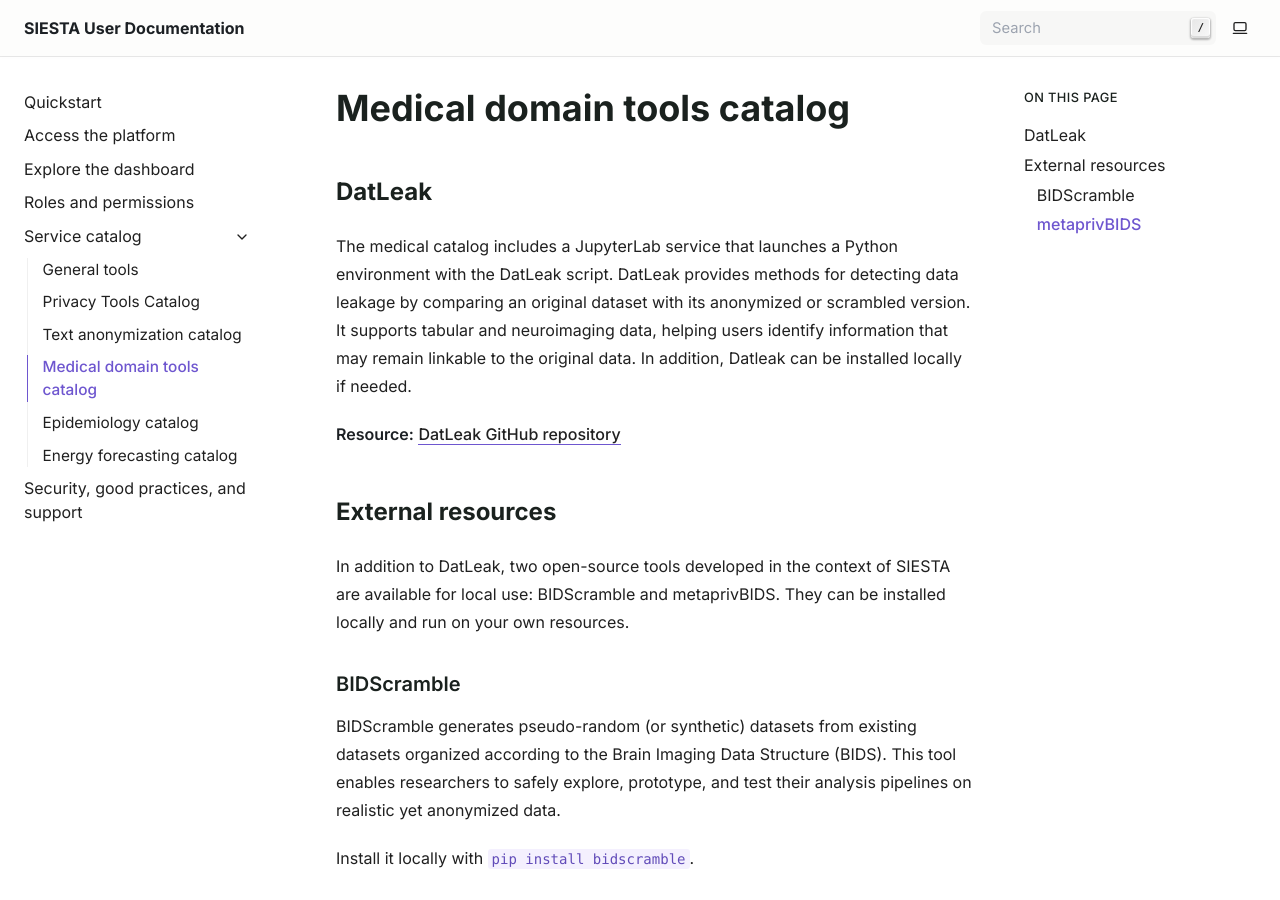
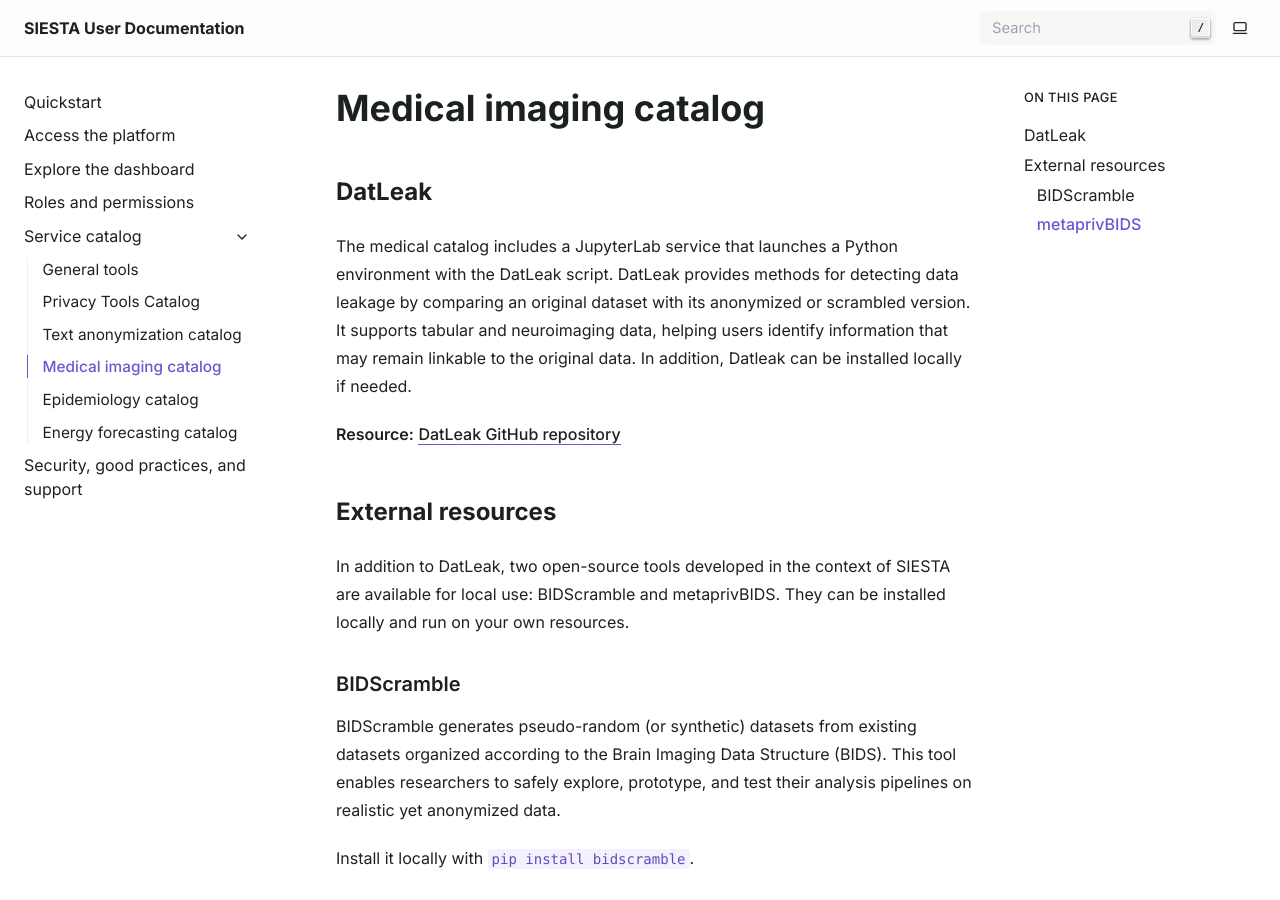
Before and after one commit to SIESTA-eu/siesta-docs, a Sphinx documentation site: the page built from docs/catalog/medical.md, in a window 1280 px wide and 900 px high. Built offline with Sphinx 7.4.7, drawn with Linux system fonts in a browser that asks for light colours.

Commit message:
Update catalogs

```diff
--- a/docs/catalog/index.md
+++ b/docs/catalog/index.md
@@ -11,7 +11,7 @@ The initial review found the following areas/repositories associated with SIESTA
 | General tools | [General tools](general.md) |
 | Privacy tools | [Privacy Tools Catalog](privacy.md) |
 | Text anonymization | [Text anonymization](text-anonymization.md) |
-| Medical domain tools | [Medical tools](medical.md) |
+| Medical imaging tools | [Medical imaging catalog](medical.md) |
 | Epidemiology tools | [Epidemiology](epidemiology.md) |
 | Energy domain tools | [Energy forecasting](energy.md) |
 
--- a/docs/catalog/medical.md
+++ b/docs/catalog/medical.md
@@ -1,4 +1,4 @@
-# Medical domain tools catalog
+# Medical imaging catalog
 
 ## DatLeak
 
```
Also changed, not shown: docs/index.md (+1 -1 lines).
